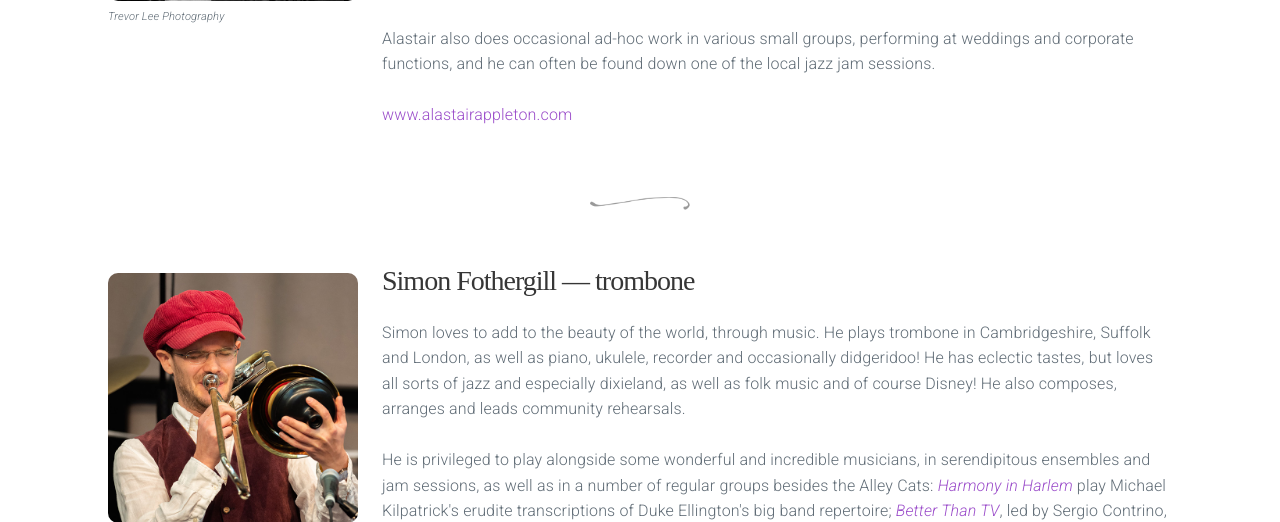
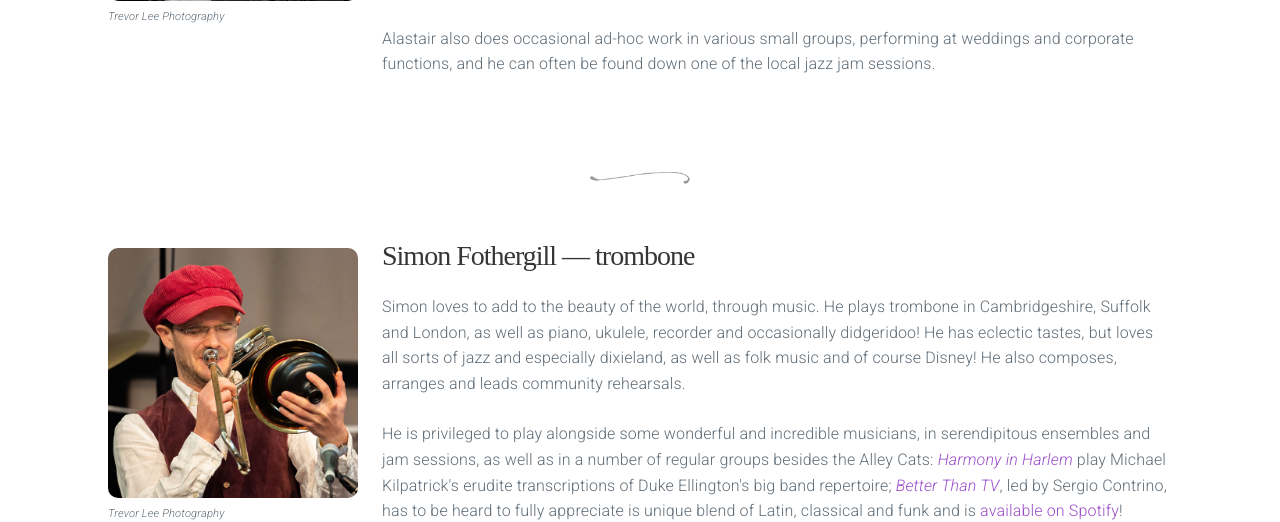
Before and after one commit to alastairappleton/alleycatsjazz.co.uk, a PHP site: page /band.php in a window 1280 px wide. Shown: the part 908-1430 px from the top of the page. Run offline with PHP 8.4, Linux system fonts and the light colour scheme; some libraries are stand-ins or nearby versions; some web fonts are replaced.

Commit message:
Remove my website while nothing on here

```diff
--- a/band.php
+++ b/band.php
@@ -87,7 +87,6 @@
                 draws on a wide range of styles and influences, and explores eclectic and novel instrumentation.</p>
               <p>Alastair also does occasional ad-hoc work in various small groups, performing at weddings and corporate
                 functions, and he can often be found down one of the local jazz jam sessions.</p>
-              <a href="https://www.alastairappleton.com">www.alastairappleton.com</a>
             </div>
 
           </div> <!-- end card -->
```
